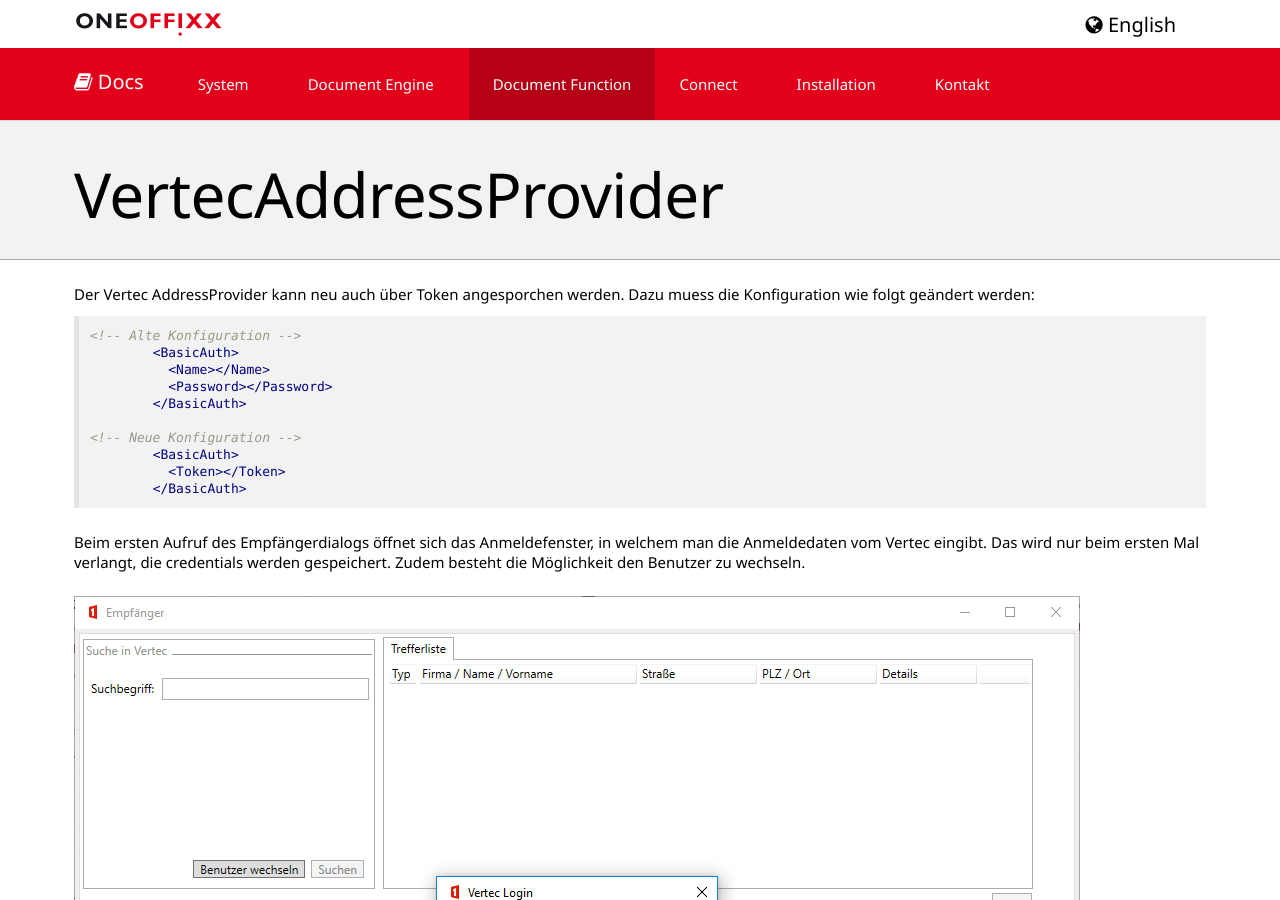
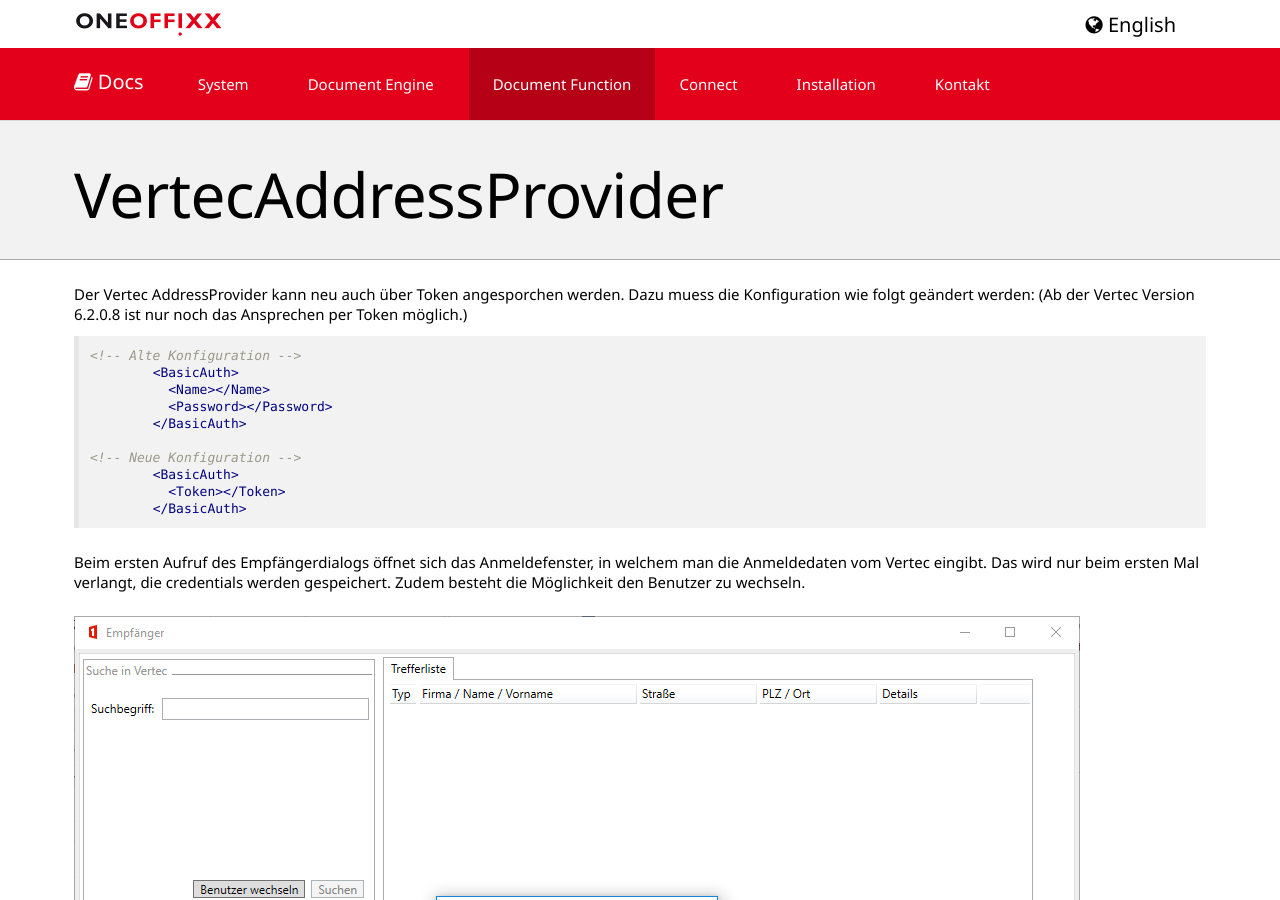
Before and after one commit to primesoft-group/oneoffixx-docs, a Jekyll site: the page built from _pages/docfunc/de/df-ap-vertec.md, in a window 1280 px wide and 900 px high. Built offline with Jekyll 4.4.1, drawn with Linux system fonts in a browser that asks for light colours; nearby versions of some CDN libraries; some web fonts are replaced.

Commit message:
updated content

````diff
--- a/_pages/docfunc/de/df-ap-vertec.md
+++ b/_pages/docfunc/de/df-ap-vertec.md
@@ -5,6 +5,7 @@
 language: de
 ---
 Der Vertec AddressProvider kann neu auch über Token angesporchen werden. Dazu muess die Konfiguration wie folgt geändert werden:
+(Ab der Vertec Version 6.2.0.8 ist nur noch das Ansprechen per Token möglich.)
 
 ```xml
 <!-- Alte Konfiguration -->
````
